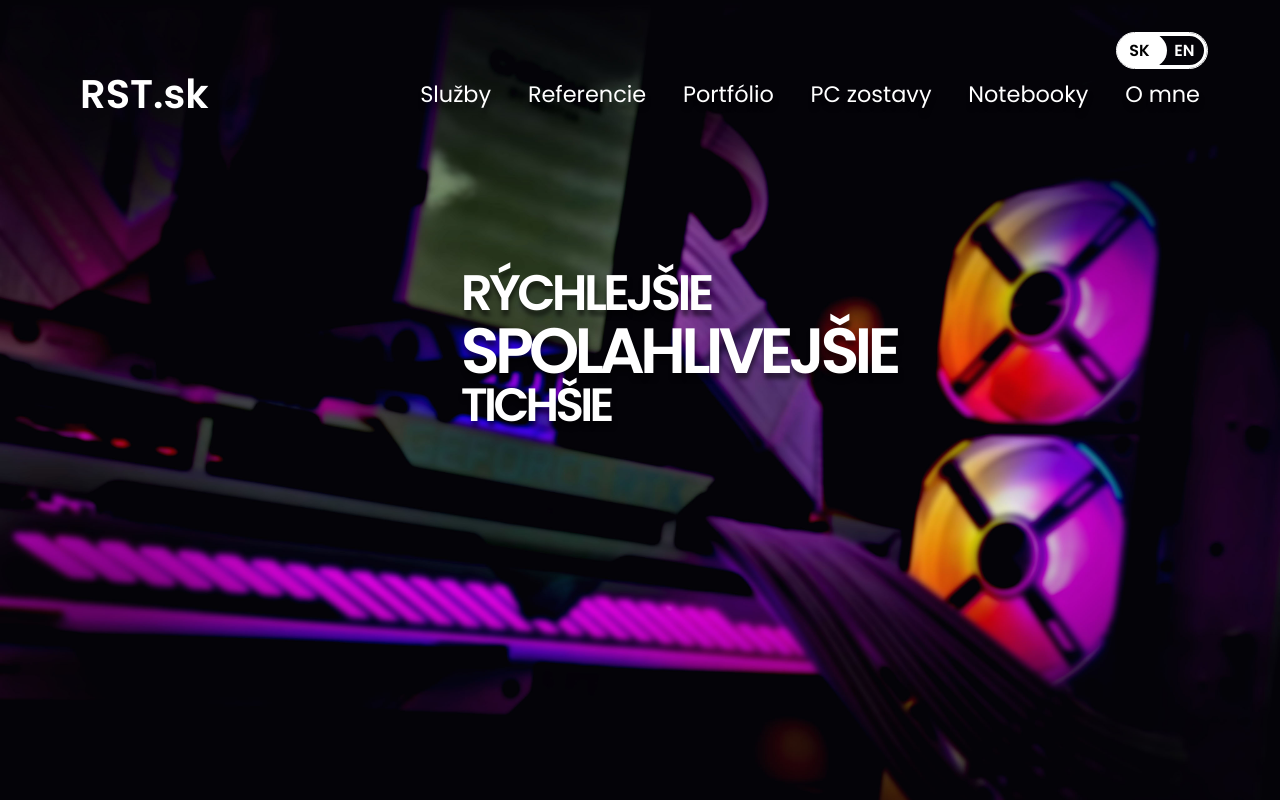
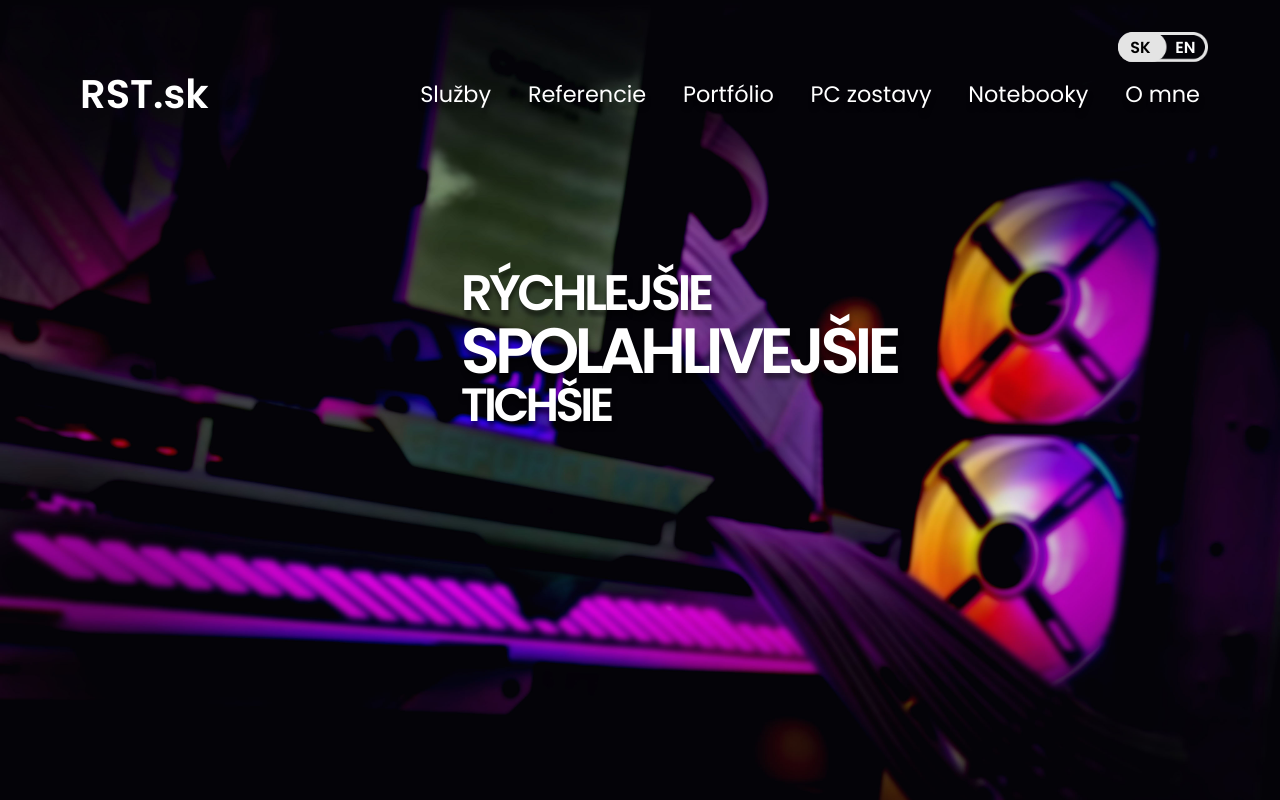
Before and after one commit to diana2482/RST, a Vue app: page / in a window 1280 px wide. Shown: the top 800 px of the page. Built offline with nearby package versions, Linux system fonts and the light colour scheme.

Commit message:
changed lang switcher to background images

```diff
--- a/src/components/LanguageSwitcher.vue
+++ b/src/components/LanguageSwitcher.vue
@@ -34,13 +34,14 @@
 <style scoped>
 .language-switcher {
   width: 90px;
-    height: 35px;
-    border-radius: 3rem;
-    border: 1px solid #FFF;
-    box-shadow: inset 0 0 0 3px white;
-    /* position: relative; */
+  height: 30px;
+  /* border-radius: 3rem; */
+  /* border: 1px solid #FFF !important; */
+  /* box-shadow: inset 0 0 0 3px white !important; */
   cursor: pointer;
   overflow: hidden;
+  background-image: url("@/assets/T_language_bar.png");
+  background-size: cover;
 }
 
 .languages {
@@ -62,18 +63,20 @@
   position: absolute;
   top: 0;
   bottom: 0;
-    left: -10px;
-    right: 40px;
-    background-color: white;
-    border-radius: 20px;
+  left: 0px;
+  right: 0px;
+  /* background-color: white !important; */
+  /* border-radius: 20px; */
   transition: transform 0.3s ease-in-out;
+  background-image: url("@/assets/T_language_slider.png");
+  background-size: cover;
 }
 
 .slider.slide-right {
-    transform: translateX(50px);
+  transform: translateX(40px);
 }
 
 .language.active {
-    color: black;
+  color: black !important;
 }
 </style>
--- a/src/components/MainPageButton.vue
+++ b/src/components/MainPageButton.vue
@@ -68,8 +68,9 @@ export default {
     },
     handleResize() {
       this.windowWidth = window.innerWidth; // Update the windowWidth to trigger reactivity
-    }
+    },
   },
+
 };
 </script>
 
--- a/src/components/NavigationBar.vue
+++ b/src/components/NavigationBar.vue
@@ -166,7 +166,7 @@ export default {
 
     .lang-switcher {
         right: 5rem;
-        top: 2.2rem;
+        top: 2.4rem;
     }
 
     .header {
--- a/src/views/MainPage.vue
+++ b/src/views/MainPage.vue
@@ -9,13 +9,13 @@
 
   <div class="main-page-buttons">
     <MainPageButton imageSrc="T_oprava_pocitacov a notebookov.png"
-    text="mainPage.opravaPC" :page="'oprava-pc-notebook-kosice'" topMargin="19rem" topMarginMobile="70%"/>
+    text="mainPage.opravaPC" :page="'oprava-pc-notebook-kosice'" topMargin="19rem" topMarginMobile="73%"/>
 
     <MainPageButton imageSrc="T_Skladanie_02.png"
-    text="mainPage.skladaniePC" :page="'novy-pc-kosice'" topMargin="19rem" topMarginMobile="70%" />
+    text="mainPage.skladaniePC" :page="'novy-pc-kosice'" topMargin="19rem" topMarginMobile="73%" />
 
     <MainPageButton imageSrc="T_Diagnostika.png"
-    text="mainPage.diagnostika" :page="'servis-pc-notebook-kosice'" topMargin="19rem" topMarginMobile="70%" />
+    text="mainPage.diagnostika" :page="'servis-pc-notebook-kosice'" topMargin="19rem" topMarginMobile="73%" />
   </div>
   <SpacerComponent :space="'3rem'" id="services" />
   <div class="main-page-buttons">
```
Also changed, not shown: src/assets/T_language_bar.png (added), src/assets/T_language_slider.png (added). Lines whose indentation alone changed are shown as unchanged.
